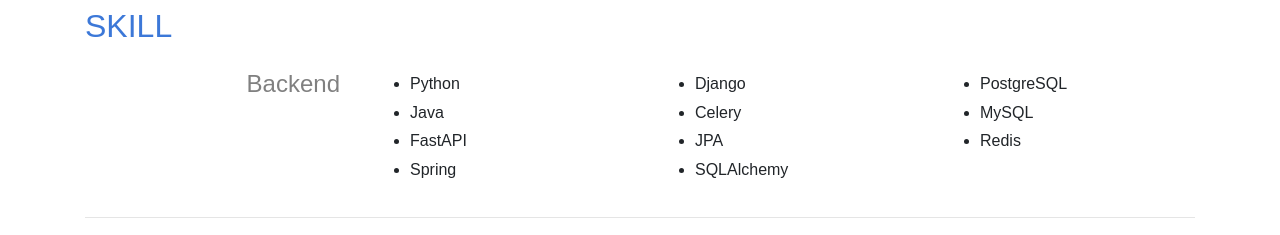
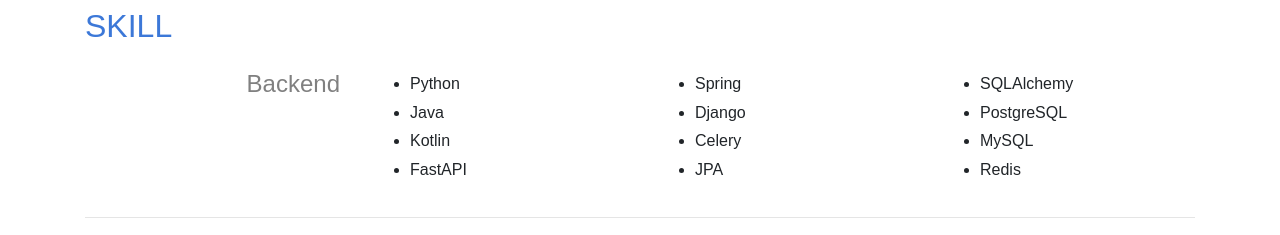
Before and after one commit to yuneast/resume, a Next.js app: page / in a window 1280 px wide. Shown: the part 689-924 px from the top of the page. Built offline with nearby package versions, Linux system fonts and the light colour scheme; a web font is replaced by a local one.

Commit message:
Update skill.ts

```diff
--- a/payload/skill.ts
+++ b/payload/skill.ts
@@ -6,15 +6,16 @@ const backend: ISkill.Skill = {
   items: [
     { id: 1, title: 'Python' },
     { id: 2, title: 'Java' },
-    { id: 3, title: 'FastAPI' },
-    { id: 4, title: 'Spring' },
-    { id: 5, title: 'Django' },
-    { id: 6, title: 'Celery' },
-    { id: 7, title: 'JPA' },
-    { id: 8, title: 'SQLAlchemy' },
-    { id: 9, title: 'PostgreSQL' },
-    { id: 10, title: 'MySQL' },
-    { id: 11, title: 'Redis' },
+    { id: 3, title: 'Kotlin' },
+    { id: 4, title: 'FastAPI' },
+    { id: 5, title: 'Spring' },
+    { id: 6, title: 'Django' },
+    { id: 7, title: 'Celery' },
+    { id: 8, title: 'JPA' },
+    { id: 9, title: 'SQLAlchemy' },
+    { id: 10, title: 'PostgreSQL' },
+    { id: 11, title: 'MySQL' },
+    { id: 12, title: 'Redis' },
   ],
 };
 
```
